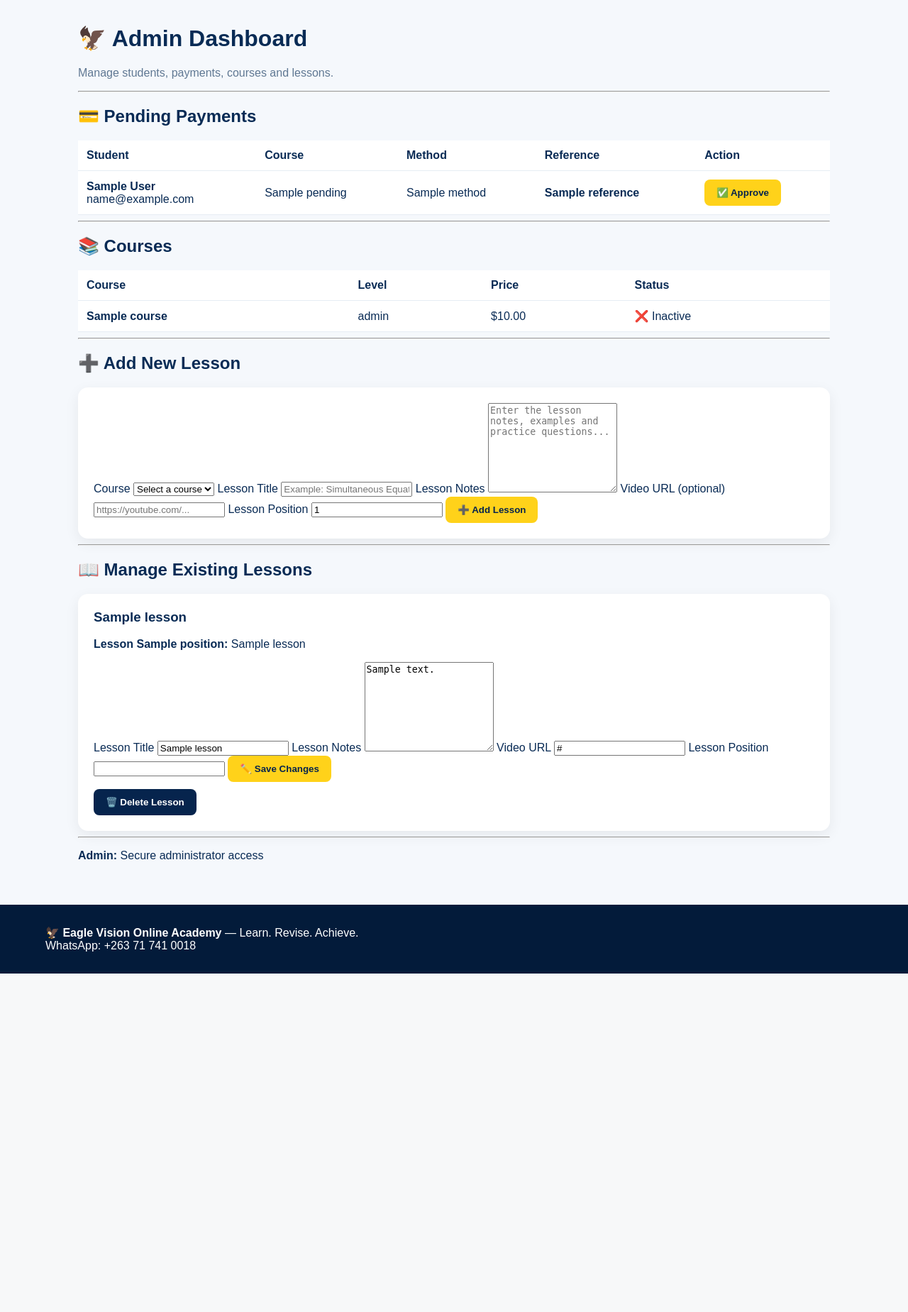
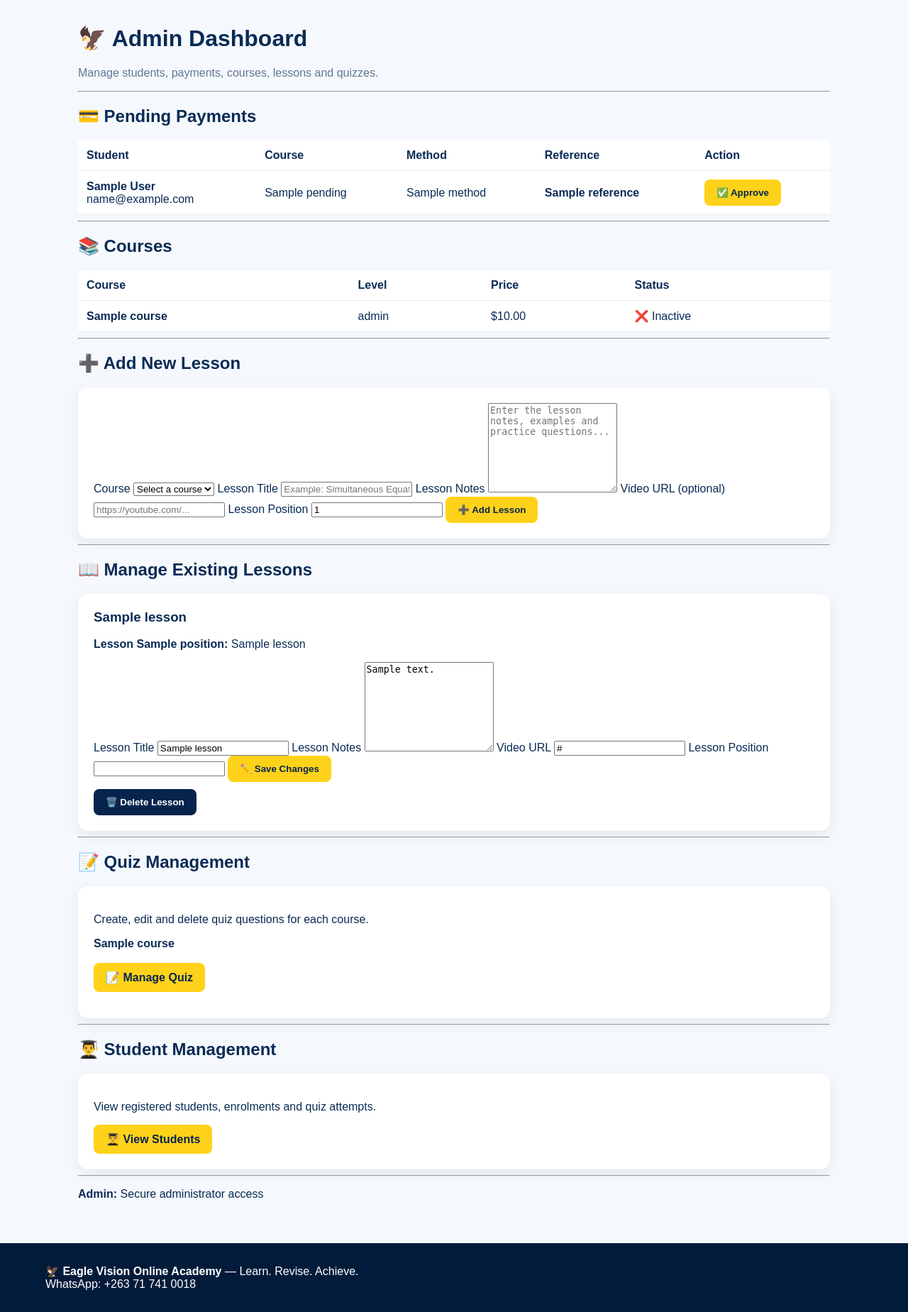
Before and after one commit to abandaj23173-wq/eagle-vision-online-academy, a Flask app: template templates/admin.html in a window 1280 px wide. Shown: the part 68-1917 px from the top of the page at 71% size. Before the commit the page ends 1440 px from the top, so only its background shows below. Run offline with Flask 3, Linux system fonts and the light colour scheme; the template is opened without the code that fills it: most values are stand-ins (such as "Sample title", 1, 10 or a date in 2020).

Commit message:
Update admin.html

```diff
--- a/templates/admin.html
+++ b/templates/admin.html
@@ -7,7 +7,7 @@
     <h1>🦅 Admin Dashboard</h1>
 
     <p class="muted">
-        Manage students, payments, courses and lessons.
+        Manage students, payments, courses, lessons and quizzes.
     </p>
 
     <hr>
@@ -284,6 +284,61 @@
 
     <hr>
 
+    <h2>📝 Quiz Management</h2>
+
+    <div class="card">
+
+        <p>
+            Create, edit and delete quiz questions for each course.
+        </p>
+
+        {% for c in courses %}
+
+        <div style="margin-bottom:15px;">
+
+            <strong>{{ c.title }}</strong>
+
+            <br><br>
+
+            <a
+                href="{{ url_for(
+                    'admin_quiz_manager',
+                    course_id=c.id
+                ) }}"
+                class="btn"
+            >
+                📝 Manage Quiz
+            </a>
+
+        </div>
+
+        {% endfor %}
+
+    </div>
+
+
+    <hr>
+
+    <h2>👨‍🎓 Student Management</h2>
+
+    <div class="card">
+
+        <p>
+            View registered students, enrolments and quiz attempts.
+        </p>
+
+        <a
+            href="{{ url_for('admin_students') }}"
+            class="btn"
+        >
+            👨‍🎓 View Students
+        </a>
+
+    </div>
+
+
+    <hr>
+
     <p>
         <strong>Admin:</strong>
         Secure administrator access
```
